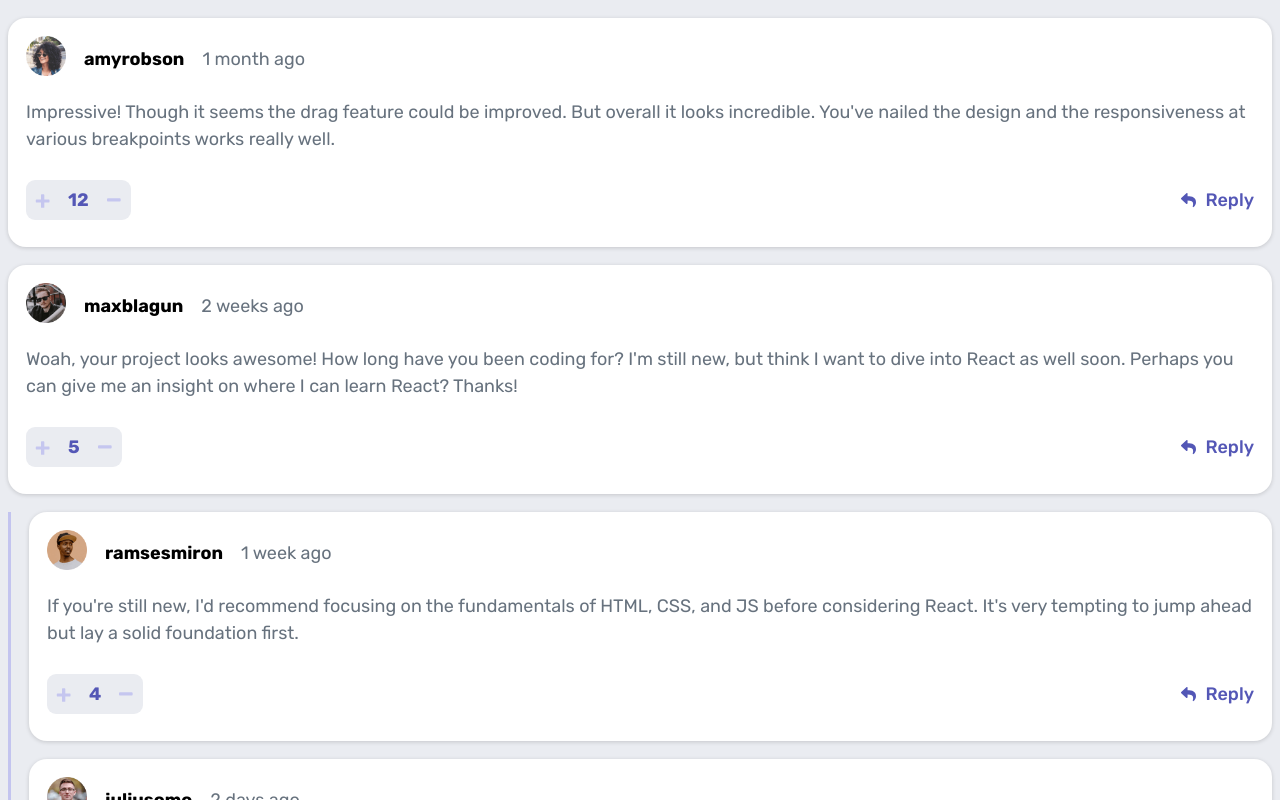
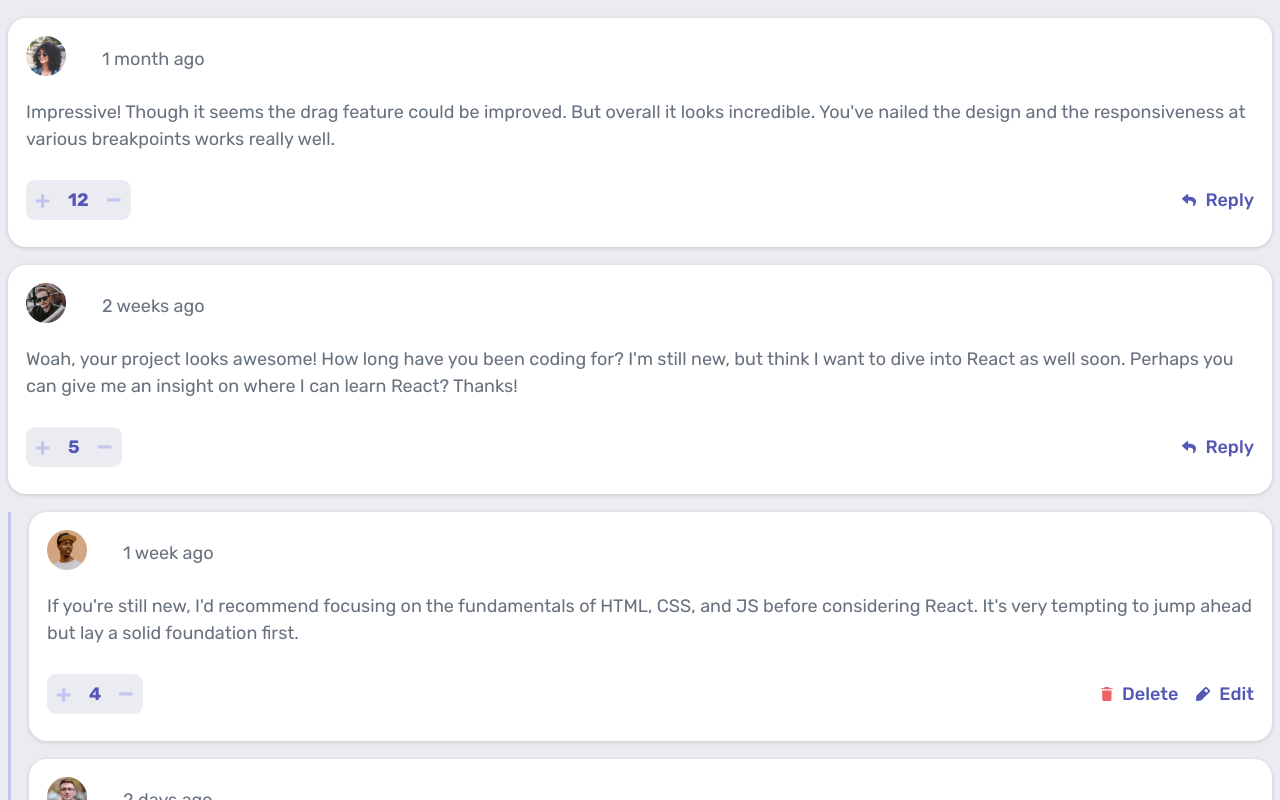
Before and after one commit to muhammadderic/interactive-comments-section--FrontEndMentor, a React (Create React App) app: page / in a window 1280 px wide. Shown: the top 800 px of the page. Built offline with nearby package versions, Linux system fonts and the light colour scheme.

Commit message:
Change reply button to dynamic button (but haven't added user checking)

```diff
--- /dev/null
+++ b/src/components/ButtonWithIcon.jsx
@@ -0,0 +1,8 @@
+export default function ButtonWithIcon({ filename, text }) {
+  return (
+    <div className="reply-wrapper">
+      <img src={`/images/${filename}.svg`} alt="icon to manage chat" className="icon" />
+      <p className="reply-text">{text}</p>
+    </div>
+  )
+}
--- a/src/components/ChatBox.jsx
+++ b/src/components/ChatBox.jsx
@@ -1,26 +1,30 @@
 import "../styles/chatbox.scss";
+import ButtonWithIcon from "./ButtonWithIcon";
 
-export default function ChatBox({ data: { content, createdAt, score, user: { username, image } } }) {
+export default function ChatBox({ data }) {
   return (
     <div className="chat-box-container">
       <div className="detail">
         <div className="photo-wrapper">
-          <img src={image.png} alt="profile" />
+          <img src={data.user.image.png} alt="profile" />
         </div>
-        <p className="name">{username}</p>
-        <p className="date">{createdAt}</p>
+        <p className="name">{data.username}</p>
+        <p className="date">{data.createdAt}</p>
       </div>
-      <p className="comment">{content}</p>
+      <p className="comment">{data.content}</p>
       <div className="control">
         <div className="vote-wrapper">
           <img src="/images/icon-plus.svg" alt="vote" className="icon-plus" />
-          <p className="vote-num">{score}</p>
+          <p className="vote-num">{data.score}</p>
           <img src="/images/icon-minus.svg" alt="unvote" className="icon-minus" />
         </div>
-        <div className="reply-wrapper">
-          <img src="/images/icon-reply.svg" alt="reply" className="icon-reply" />
-          <p className="reply-text">Reply</p>
-        </div>
+        {data.replyingTo ?
+          <div className="user-control">
+            <ButtonWithIcon filename={"icon-delete"} text={"Delete"} />
+            <ButtonWithIcon filename={"icon-edit"} text={"Edit"} />
+          </div> :
+          <ButtonWithIcon filename={"icon-reply"} text={"Reply"} />
+        }
       </div>
     </div>
   )
--- a/src/styles/chatbox.scss
+++ b/src/styles/chatbox.scss
@@ -67,6 +67,11 @@
       }
     }
 
+    .user-control {
+      display: flex;
+      gap: 1rem;
+    }
+
     .reply-wrapper {
       display: flex;
       align-items: center;
```
